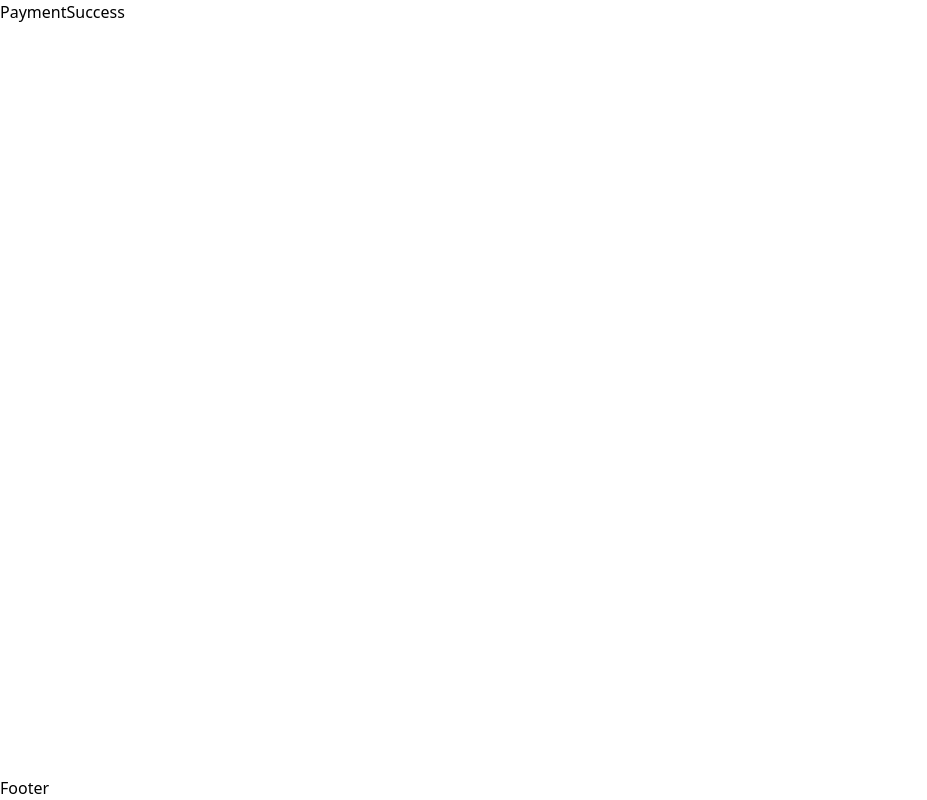
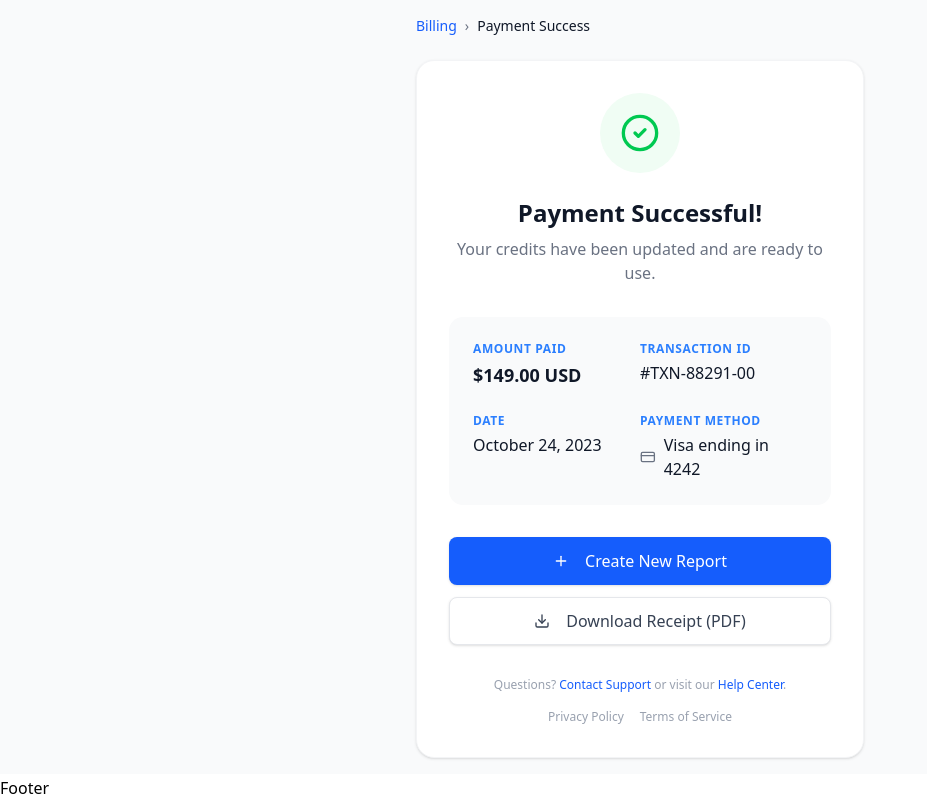
Before and after one commit to Foundit-Graduation-Project/Foundit_React_App, a React (Vite) app: page /app/payment/success in a window 1280 px wide. Shown: the whole page, without its empty margins (0-927 px from the left). Built offline with nearby package versions, Linux system fonts and the light colour scheme.

Commit message:
ADD pages/Payment/PaymentSuccess

```diff
--- a/src/pages/Payment/PaymentSuccess.jsx
+++ b/src/pages/Payment/PaymentSuccess.jsx
@@ -1,5 +1,127 @@
-function PaymentSuccess() {
-  return "PaymentSuccess";
-}
+import React from "react";
+import { Link, useNavigate } from "react-router-dom";
+import { CheckCircle2, Download, Plus, CreditCard } from "lucide-react";
+import { Button } from "../../components/ui/button";
+
+const PaymentSuccess = () => {
+  const navigate = useNavigate();
+
+  // Mock data - In the future, this will come from Redux (paymentSlice) via useLocation or useSelector
+  const transactionDetails = {
+    amount: "$149.00 USD",
+    id: "#TXN-88291-00",
+    date: "October 24, 2023",
+    method: "Visa ending in 4242",
+  };
+
+  return (
+    <div className="min-h-[80vh] w-full flex flex-col items-center justify-center bg-gray-50 p-4">
+
+      <div className="w-full max-w-md mb-6 text-sm text-gray-500">
+        <span className="text-blue-600 hover:underline cursor-pointer">Billing</span>
+        <span className="mx-2">›</span>
+        <span className="font-medium text-gray-900">Payment Success</span>
+      </div>
+
+      {/* Main Success Card */}
+      <div className="w-full max-w-md bg-white rounded-2xl shadow-sm border border-gray-100 p-8 text-center">
+
+        {/* Success Icon */}
+        <div className="flex justify-center mb-6">
+          <div className="h-20 w-20 bg-green-50 rounded-full flex items-center justify-center">
+            <CheckCircle2 className="h-10 w-10 text-green-500" />
+          </div>
+        </div>
+
+        {/* Title & Subtitle */}
+        <h1 className="text-2xl font-bold text-gray-900 mb-2">
+          Payment Successful!
+        </h1>
+        <p className="text-gray-500 mb-8">
+          Your credits have been updated and are ready to use.
+        </p>
+
+        {/* Transaction Details Box */}
+        <div className="bg-gray-50 rounded-xl p-6 mb-8 text-left">
+          <div className="grid grid-cols-2 gap-y-6">
+
+            {/* Amount */}
+            <div>
+              <p className="text-xs font-semibold text-blue-500 uppercase tracking-wider mb-1">
+                Amount Paid
+              </p>
+              <p className="text-gray-900 font-semibold text-lg">
+                {transactionDetails.amount}
+              </p>
+            </div>
+
+            {/* Transaction ID */}
+            <div>
+              <p className="text-xs font-semibold text-blue-500 uppercase tracking-wider mb-1">
+                Transaction ID
+              </p>
+              <p className="text-gray-900 font-medium">
+                {transactionDetails.id}
+              </p>
+            </div>
+
+            {/* Date */}
+            <div>
+              <p className="text-xs font-semibold text-blue-500 uppercase tracking-wider mb-1">
+                Date
+              </p>
+              <p className="text-gray-900 font-medium">
+                {transactionDetails.date}
+              </p>
+            </div>
+
+            {/* Payment Method */}
+            <div>
+              <p className="text-xs font-semibold text-blue-500 uppercase tracking-wider mb-1">
+                Payment Method
+              </p>
+              <div className="flex items-center gap-2 text-gray-900 font-medium">
+                <CreditCard className="h-4 w-4 text-gray-500" />
+                <span>{transactionDetails.method}</span>
+              </div>
+            </div>
+
+          </div>
+        </div>
+
+        {/* Action Buttons */}
+        <div className="flex flex-col gap-3">
+          <Link to="/app/create-report">
+            <Button className="w-full bg-blue-600 hover:bg-blue-700 text-white h-12 text-base">
+              <Plus className="mr-2 h-5 w-5" />
+              Create New Report
+            </Button>
+          </Link>
+
+          <Button
+            variant="outline"
+            className="w-full border-gray-200 text-gray-700 hover:bg-gray-50 h-12 text-base"
+            onClick={() => alert("Downloading PDF... (Functionality to be added)")}
+          >
+            <Download className="mr-2 h-5 w-5" />
+            Download Receipt (PDF)
+          </Button>
+        </div>
+
+        {/* Footer Links */}
+        <div className="mt-8 text-xs text-gray-400 flex flex-col gap-2">
+          <p>
+            Questions? <a href="#" className="text-blue-600 hover:underline">Contact Support</a> or visit our <a href="#" className="text-blue-600 hover:underline">Help Center</a>.
+          </p>
+          <div className="flex justify-center gap-4 mt-2">
+            <a href="#" className="hover:text-gray-600">Privacy Policy</a>
+            <a href="#" className="hover:text-gray-600">Terms of Service</a>
+          </div>
+        </div>
+
+      </div>
+    </div>
+  );
+};
 
 export default PaymentSuccess;
```
